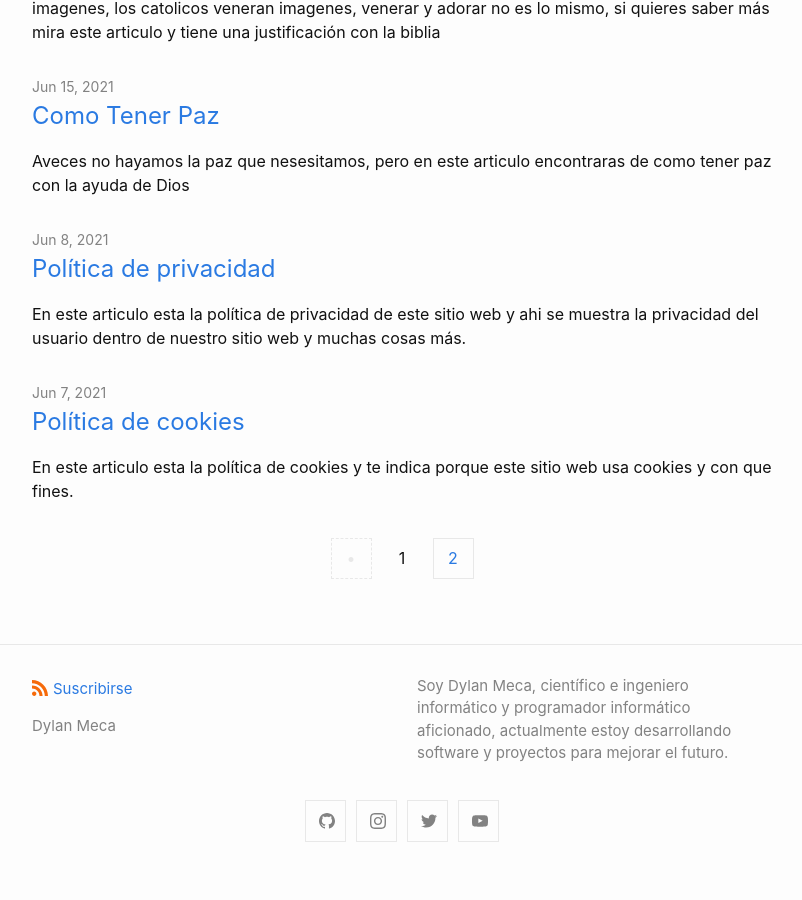
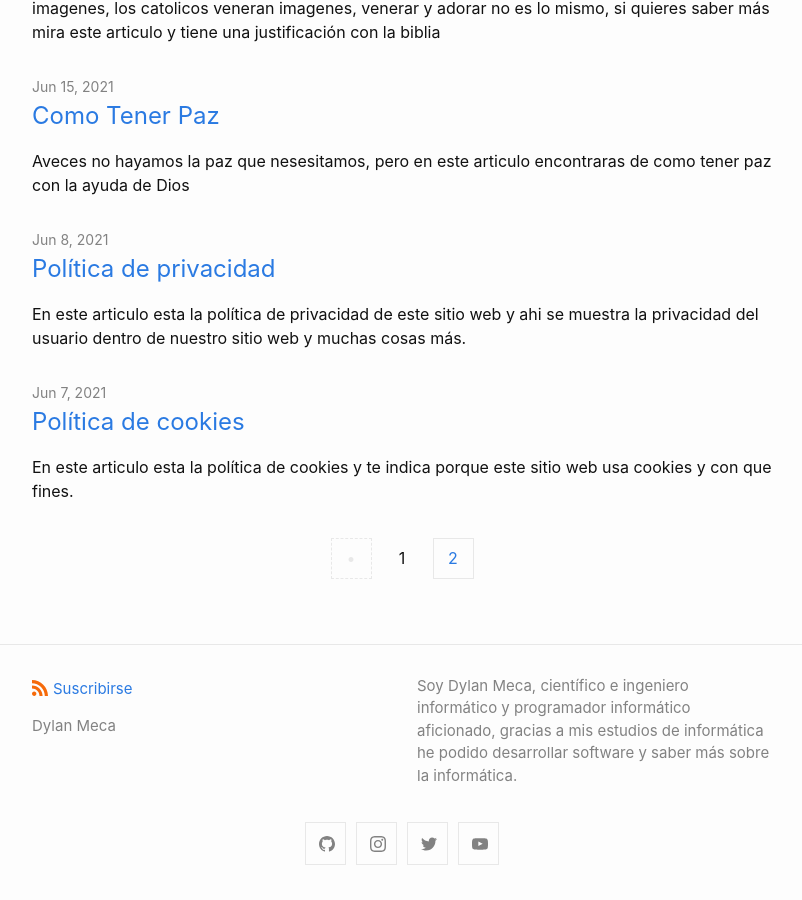
Before and after one commit to dylanmeca/dylanmeca.github.io, a Jekyll site: the page built from index.html, in a window 1280 px wide and 900 px high, scrolled down 1257 px. Shown: the whole window, without its empty margins (238-1040 px from the left). Built offline with Jekyll 4.4.1, drawn with Linux system fonts in a browser that asks for light colours; the list of posts is cut into pages by our own code; before the commit the page ends 2134 px from its top, so only the background shows below that.

Commit message:
Update _config.yml

```diff
--- a/_config.yml
+++ b/_config.yml
@@ -1,5 +1,5 @@
 title: Dylan Meca
-description: Soy Dylan Meca, científico e ingeniero informático y programador informático aficionado, actualmente estoy desarrollando software y proyectos para mejorar el futuro.
+description: Soy Dylan Meca, científico e ingeniero informático y programador informático aficionado, gracias a mis estudios de informática he podido desarrollar software y saber más sobre la informática.
 author:
   name: Dylan Meca
   email:
```
